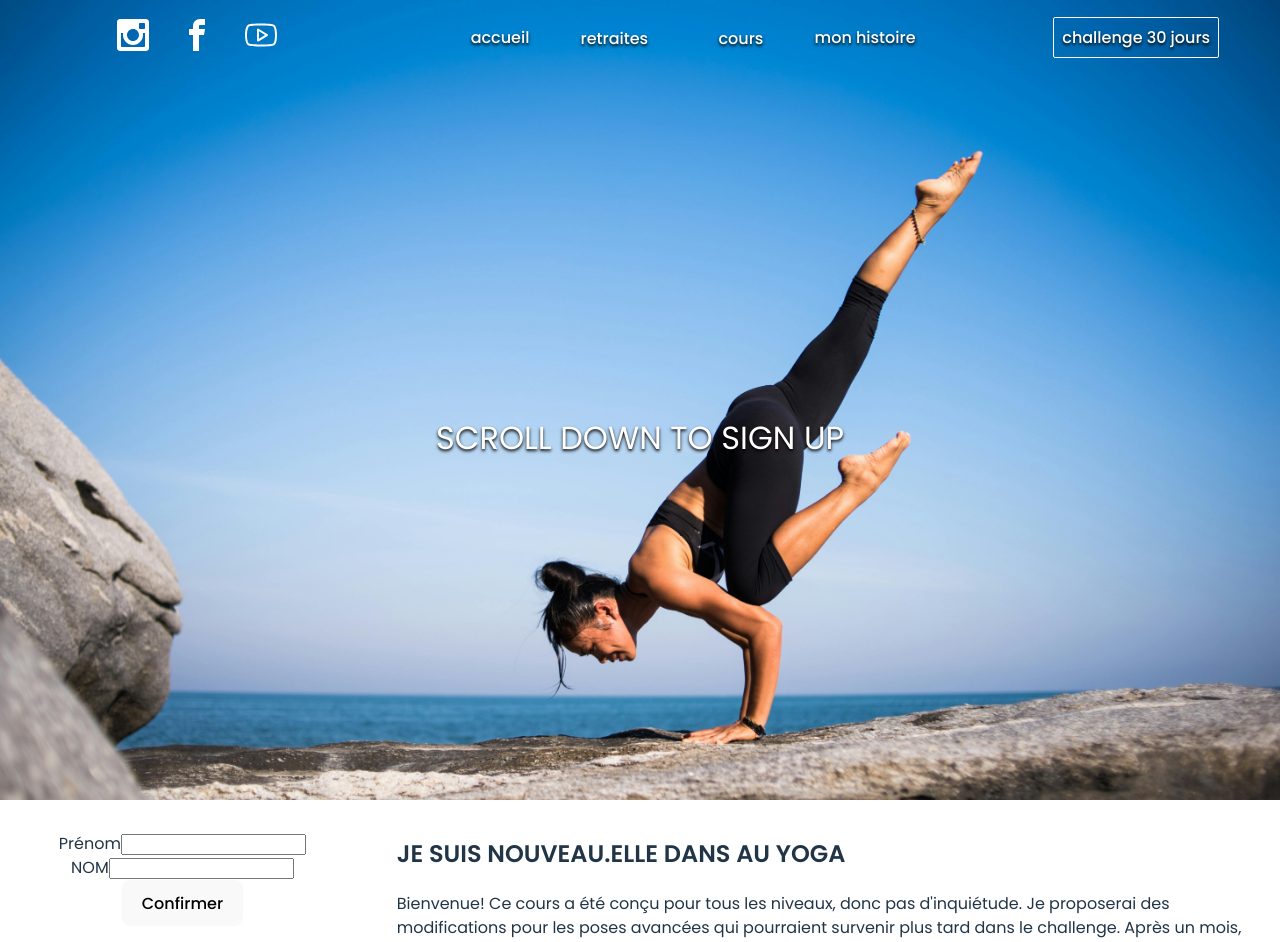
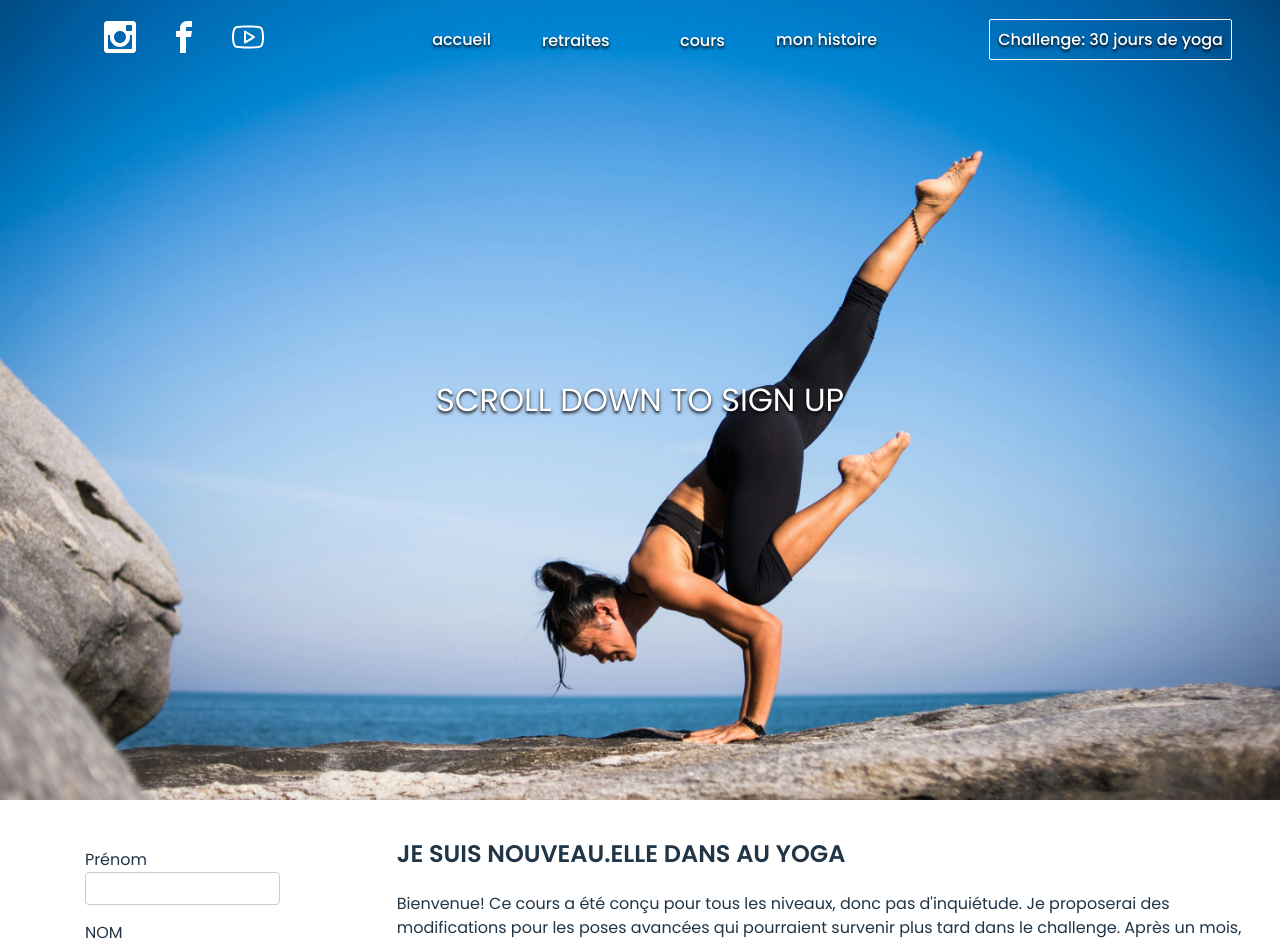
Before and after one commit to LucileLf/my-portfolio-ux, a React (Vite) app: page /challenge in a window 1280 px wide. Shown: the top 942 px of the page. Built offline with nearby package versions, Linux system fonts and the light colour scheme.

Commit message:
home bg color + form format

```diff
--- a/src/components/Challenge.tsx
+++ b/src/components/Challenge.tsx
@@ -10,8 +10,10 @@ const Challenge = () => {
 
     return (
         <div className="challenge-container">
+          <div className="challenge-navbar">
+            <Navbar/>
+          </div>
           <div className='challenge-top-body'>  {/* 100vh */}
-            <Navbar/>
             <div className='challenge-sign-up'>
                 SCROLL DOWN TO SIGN UP
             </div>
--- a/src/components/Form.tsx
+++ b/src/components/Form.tsx
@@ -55,7 +55,7 @@ const Form = () => {
           />
         </div>
 
-        <button  className='' type="submit">Confirmer</button>
+        <button  className='form-submit' type="submit">Confirmer</button>
       </form>
     );
 };
--- a/src/components/Navbar.tsx
+++ b/src/components/Navbar.tsx
@@ -28,6 +28,7 @@ const Navbar = () => {
 
 
     const scrollToSection = (section: string) => {
+      console.log('srolling to ', section)
         const domSection = document.getElementById(section);
         if (domSection) {
             window.scrollTo({
@@ -78,7 +79,7 @@ const Navbar = () => {
             </ul>
             <div className='navbar-challenge-btn'>
                 <a href="challenge">
-                    challenge 30 jours
+                  Challenge: 30 jours de yoga
                 </a>
             </div>
 
--- a/src/styles/About.css
+++ b/src/styles/About.css
@@ -16,5 +16,6 @@
   .navbar-container {
     height: fit-content;
     background-color: #0c3348e0;
+    /* background-color: #86bcebab;; */
     /* border: 1px solid re d; */
   }
--- a/src/styles/Challenge.css
+++ b/src/styles/Challenge.css
@@ -6,9 +6,16 @@
     flex-direction: column;
     position: relative;
     height: 210vh;
+    overflow-x: hidden;
+    /* width: 100vw; */
 }
+
+.challenge-navbar{
+  position: fixed;
+}
+
 .challenge-top-body {
-    width: 100vw;
+    /* width: 100vw; */
     height: 100vh;
     /* height: 2818px; */
     flex: 0 0 auto;
@@ -26,6 +33,7 @@
     width: 100vw;
     font-size: larger;
     overflow: scroll; */
+
 }
 
 .challenge-sign-up {
@@ -51,7 +59,8 @@
     flex-direction: row;
     /* border: 1px solid red; */
     height: 150vh;
-    width: 100vw;
+    /* height: auto; */
+    /* width: 100vw; */
     /* display: flex;
     flex-direction: row;
     justify-content: center;
--- a/src/styles/Classes.css
+++ b/src/styles/Classes.css
@@ -7,7 +7,7 @@
     /* background-color: #5D6725; */
     /* background-color: #294122; */
     /* background-color: #3D4435; */
-    background-color: #8cabca48;
+    /* background-color: #8cabca48; */
     /* position: absolute; */
     /* border: 1px solid black; */
     height: 50vh;
--- a/src/styles/Form.css
+++ b/src/styles/Form.css
@@ -7,8 +7,29 @@
     /* border: 1px solid green; */
 }
 .form-field{
+  display: flex;
+  flex-direction: column;
+  margin-top: 2vh;
+}
+.form-input{
+  /* margin-top: 8px;  */
+  padding: 1vh;
+  border: 1px solid #ccc;
+  border-radius: 4px;
 
 }
-.form-input{
 
+.form-submit {
+  margin-top: 16px; /* Adds space above the button */
+  padding: 10px 20px;
+  background-color: #213547;
+  color: white;
+  border: none;
+  border-radius: 4px;
+  cursor: pointer;
 }
+
+.form-submit:hover {
+  background-color: #213547c9;
+  /* color: #213547; */
+}
--- a/src/styles/Hero.css
+++ b/src/styles/Hero.css
@@ -25,6 +25,39 @@
 .slogan {
     /* margin-left: 15%; */
 }
+
+
+.challenge-btn {
+  border-radius: 2px;
+  margin-top: 1vh;
+}
+
+.challenge-btn a {
+  color: #FFFFFF;
+  text-shadow: 0 0.1rem 0.2rem black;
+  border: 1px solid #FFFFFF;
+  width: fit-content;
+  padding: 1vw;
+  border-radius: 2px;
+  transition: background-color 0.2s ease;
+  transition: color 0.2s ease;
+}
+
+.challenge-btn a {
+  transition: background-color 0.2s ease;
+  transition: color 0.2s ease;
+
+}
+
+.challenge-btn:hover, .challenge-btn a:hover {
+  background-color: #FFFFFF;
+  text-shadow: none;
+  color: black;
+  cursor: pointer;
+}
+
+
+/*
 .challenge-btn {
     border: 1px solid white;
     width: fit-content;
@@ -48,4 +81,4 @@
     background-color: white;
     color: black;
     text-shadow: none;
-}
+} */
--- a/src/styles/Home.css
+++ b/src/styles/Home.css
@@ -4,10 +4,8 @@
   position: absolute;
   height: 307.5vh;
   top: 0;
-  width: 100w;
-}
-
-.home-content {
+  width: 100vw;
+  background-color: #8cabca48;
 }
 
 .home-top-body {
--- a/src/styles/Navbar.css
+++ b/src/styles/Navbar.css
@@ -25,7 +25,7 @@
   width: 100vw;
   background-color: transparent;
   color: #FFFFFF;
-  position: sticky;
+  position: fixed;
   top: 0;
   display: flex;
   flex-direction: row;
@@ -36,8 +36,10 @@
   transition: background-color 0.5s ease;
 }
 .scrolling {
-  background-color: #8cabca48;
+  /* background-color: #8cabca48;
   background-color: #95aec7c5;
+  background-color: #007CC9;
+  background-color: #86bcebab */
   background-color: #2a4c5ebd;
 }
 
--- a/src/styles/Retreats.css
+++ b/src/styles/Retreats.css
@@ -2,7 +2,7 @@
     color: #2A4C5E;
     z-index: 1;
     /* background-color: #b4c7d173; */
-    background-color: #8cabca48;
+    /* background-color: #8cabca48; */
     /* position: absolute; */
     /* border: 1px solid black; */
     height: 65vh;
```
Also changed, not shown: src/components/Hero.tsx (line endings or trailing spaces).
